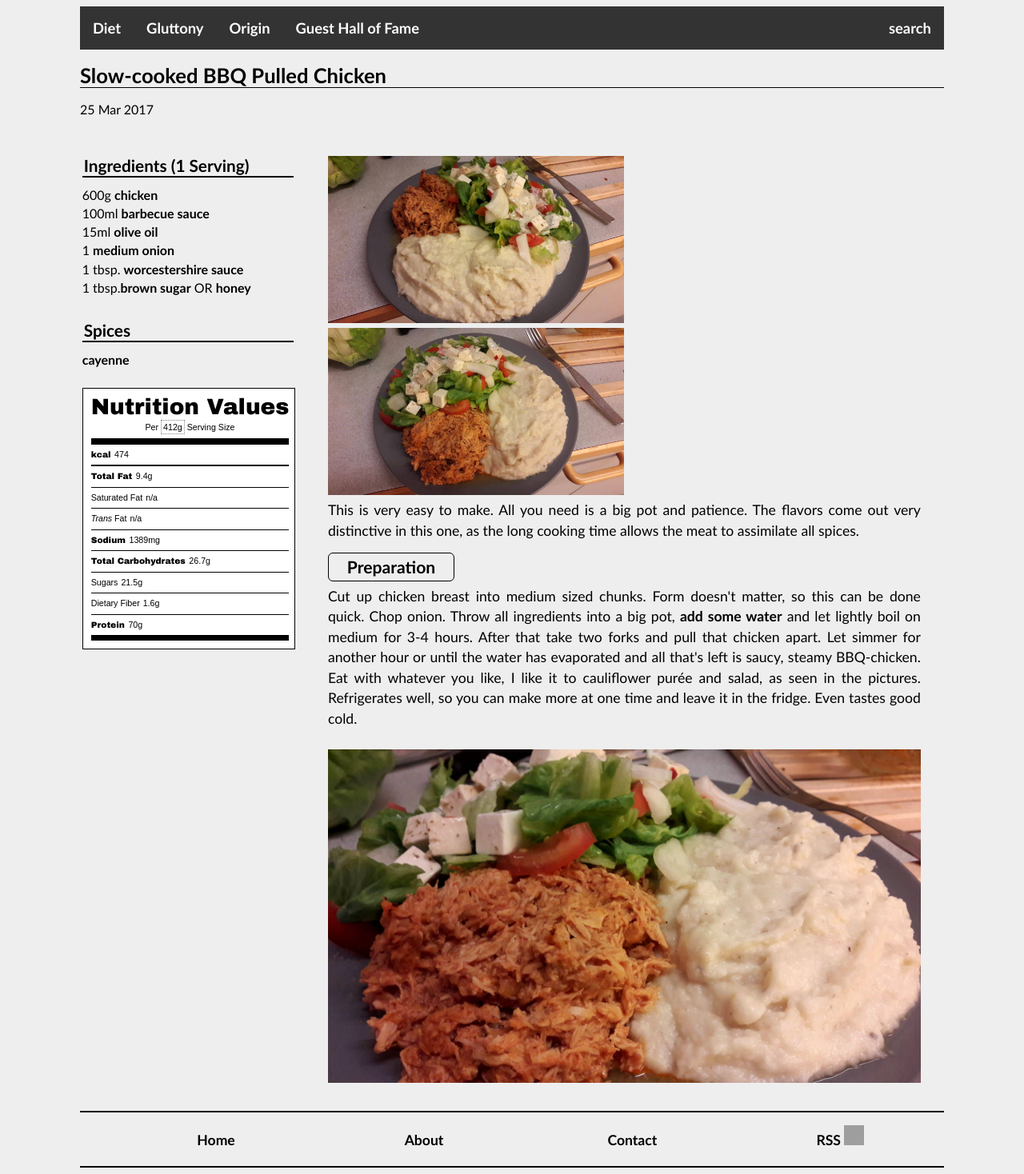
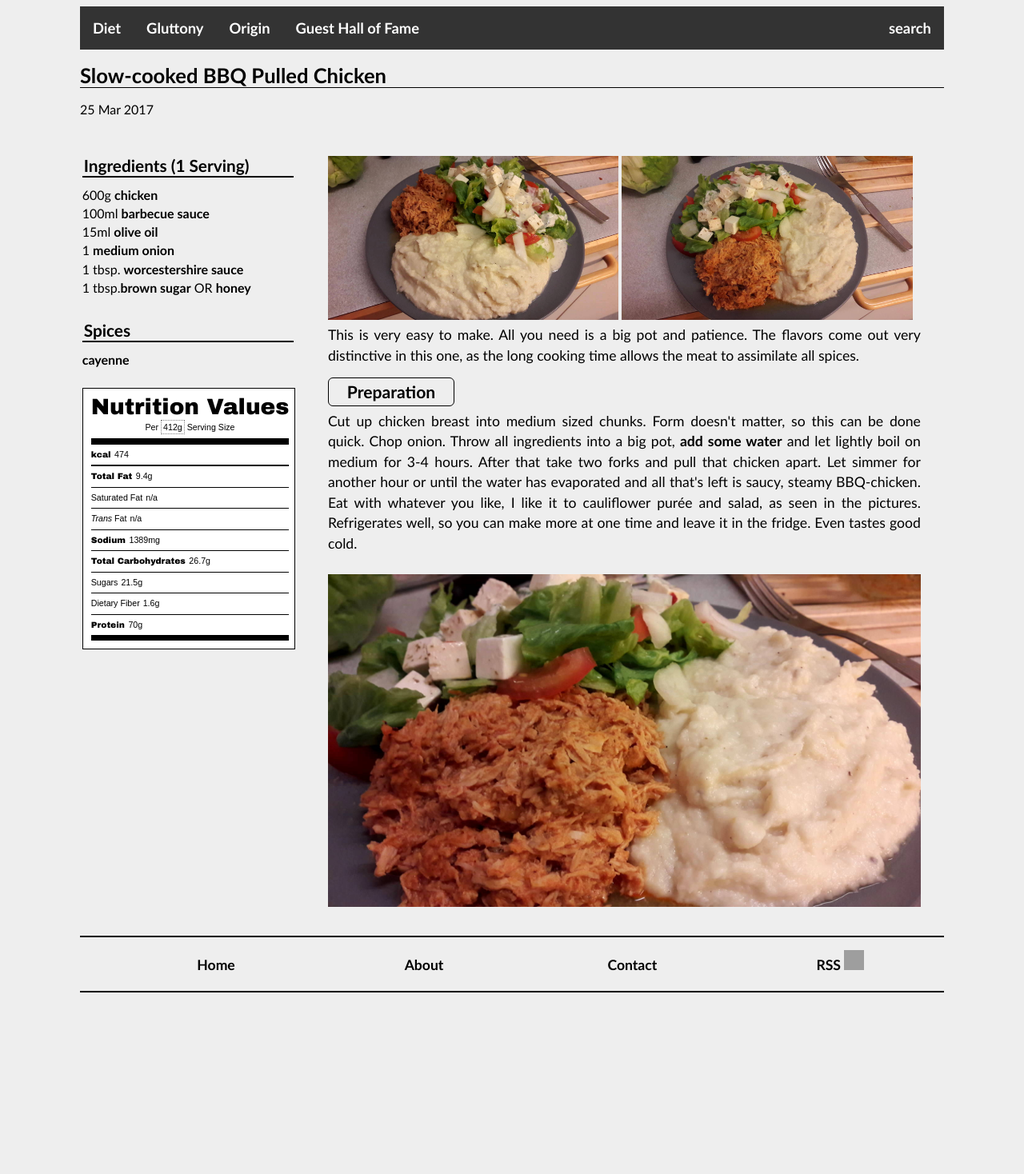
Before and after one commit to gluttonousbear/gluttonousbear.github.io, a Jekyll site: the page built from _posts/2017-03-29-slow-cooked-bbq-pulled-chicken.html, in a window 1280 px wide. Shown: the whole page at 80% size. Built offline with Jekyll 4.4.1, drawn with Linux system fonts in a browser that asks for light colours; after the commit the page ends 1249 px from its top, so only the background shows below that; grey boxes are pictures that could not be loaded.

Commit message:
Update 2017-03-29-slow-cooked-bbq-pulled-chicken.html

```diff
--- a/_posts/2017-03-29-slow-cooked-bbq-pulled-chicken.html
+++ b/_posts/2017-03-29-slow-cooked-bbq-pulled-chicken.html
@@ -35,10 +35,10 @@ origin: USA
 			</section>
 
 			<section class="post-text">
-			  <code class ="post-text">
+			  			  <code class ="post-text">
 				<br />
-				  <img src="/images/2017-03-29-slow-cooked-bbq-pulled-chicken.jpg" alt="slow cooked chicken picture" style="width:50%"/>
-				  <img src="/images/2017-03-29-slow-cooked-bbq-pulled-chicken2.jpg" alt="slow cooked chicken picture" style="width:50%"/><br />
+				  <img src="/images/2017-03-29-slow-cooked-bbq-pulled-chicken.jpg" alt="slow cooked chicken picture" style="width:49%"/>
+				  <img src="/images/2017-03-29-slow-cooked-bbq-pulled-chicken2.jpg" alt="slow cooked chicken picture" style="width:49%"/><br />
 				  This is very easy to make. All you need is a big pot and patience. The flavors come out very distinctive in this one, as
         			  the long cooking time allows the meat to assimilate all spices.<br />
 			  <h5>Preparation</h5>
```
